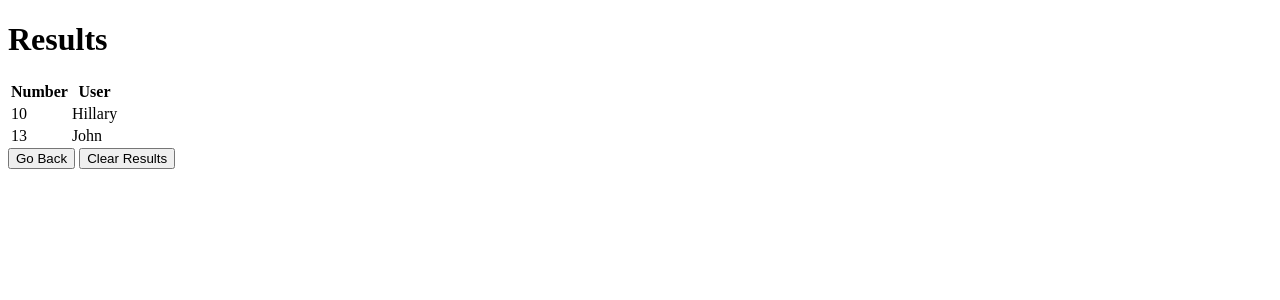
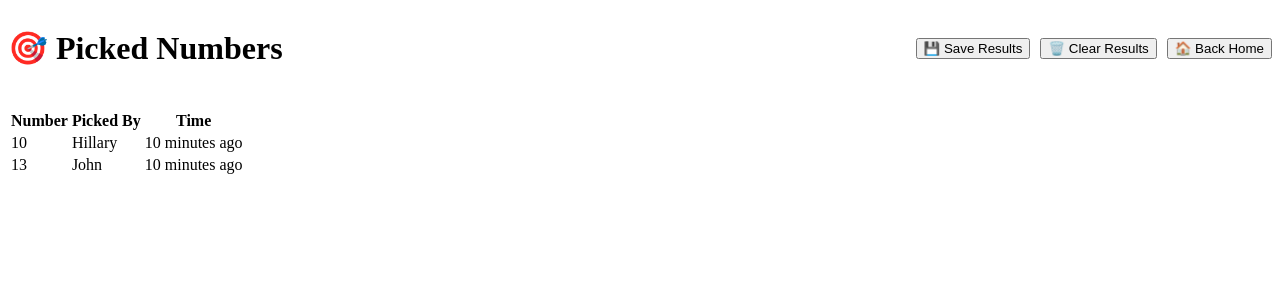
Before and after one commit to Phelah-phelix/Merry-Go-Round, a Django app: page /results/ in a window 1280 px wide. Shown: the top 300 px of the page. Run offline with Django 4.2, Linux system fonts and the light colour scheme; data comes from the database, SQL or seed files in the repository; both versions use the stored data as it was after the commit.

Commit message:
Save changes

```diff
--- a/picker/models.py
+++ b/picker/models.py
@@ -1,9 +1,11 @@
 from django.db import models
 
 class PickedNumber(models.Model):
-    number = models.IntegerField(unique=True)  # The number to be picked
-    user = models.CharField(max_length=100)    # The user who picked the number
-    is_picked = models.BooleanField(default=False)  # Whether the number has been picked
+    number = models.IntegerField(unique=True)
+    user = models.CharField(max_length=100, blank=True, null=True)
+    is_picked = models.BooleanField(default=False)
+    is_saved = models.BooleanField(default=False)
+    created_at = models.DateTimeField(auto_now_add=True)
 
     def __str__(self):
-        return f"{self.number} - {self.user}"
+        return f"Number {self.number} - {self.user or 'Unpicked'}"
--- a/picker/templates/picker/results.html
+++ b/picker/templates/picker/results.html
@@ -3,23 +3,67 @@
 <head>
     <meta charset="UTF-8">
     <meta name="viewport" content="width=device-width, initial-scale=1.0">
-    <title>Results</title>
+    <title>Results - Merry-Go-Round</title>
+    <link href="https://fonts.googleapis.com/css2?family=Poppins:wght@400;600&display=swap" rel="stylesheet">
+    <style>
+        /* Add the CSS from above here */
+
+        .results-header {
+            display: flex;
+            justify-content: space-between;
+            align-items: center;
+            margin-bottom: 20px;
+        }
+
+        .action-buttons {
+            display: flex;
+            gap: 10px;
+        }
+
+        .empty-state {
+            text-align: center;
+            padding: 40px;
+            color: #666;
+        }
+    </style>
 </head>
 <body>
-    <h1>Results</h1>
+    <div class="container">
+        <div class="results-header">
+            <h1>🎯 Picked Numbers</h1>
+            <div class="action-buttons">
+                <a href="{% url 'save_results' %}"><button>💾 Save Results</button></a>
+                <a href="{% url 'clear_results' %}"><button class="btn-secondary">🗑️ Clear Results</button></a>
+                <a href="{% url 'home' %}"><button>🏠 Back Home</button></a>
+            </div>
+        </div>
+
+        {% if picked_numbers %}
         <table>
+            <thead>
                 <tr>
                     <th>Number</th>
-            <th>User</th>
+                    <th>Picked By</th>
+                    <th>Time</th>
                 </tr>
-        {% for number in picked_numbers %}
+            </thead>
+            <tbody>
+                {% for num in picked_numbers %}
                 <tr>
-                <td>{{ number.number }}</td>
-                <td>{{ number.user }}</td>
+                    <td>{{ num.number }}</td>
+                    <td>{{ num.user }}</td>
+                    <td>{{ num.created_at|timesince }} ago</td>
                 </tr>
                 {% endfor %}
+            </tbody>
         </table>
-    <a href="{% url 'home' %}"><button>Go Back</button></a>
-    <a href="{% url 'clear_results' %}"><button>Clear Results</button></a>
+        {% else %}
+        <div class="empty-state">
+            <h2>No numbers have been picked yet</h2>
+            <p>Go back to the home page to start picking numbers!</p>
+            <a href="{% url 'home' %}"><button>🎠 Start Picking</button></a>
+        </div>
+        {% endif %}
+    </div>
 </body>
 </html>
--- a/picker/urls.py
+++ b/picker/urls.py
@@ -1,9 +1,10 @@
 from django.urls import path
-from . import views  # Import views from the current app
+from . import views
 
-# Define the urlpatterns list
 urlpatterns = [
-    path('', views.home, name='home'),  # Home page URL
-    path('pick/', views.pick_number, name='pick_number'),  # URL for picking a number
-    path('results/', views.results, name='results'),  # URL for viewing results
+    path('', views.home, name='home'),
+    path('pick/', views.pick_number, name='pick_number'),
+    path('results/', views.results, name='results'),
+    path('clear/', views.clear_results, name='clear_results'),
+    path('save/', views.save_results, name='save_results'),
 ]
--- a/picker/views.py
+++ b/picker/views.py
@@ -1,20 +1,38 @@
-import logging
-from django.shortcuts import render
+from django.shortcuts import render, redirect
 from django.http import JsonResponse
 from .models import PickedNumber
 import random
+from django.views.decorators.csrf import csrf_exempt
+from django.contrib import messages
 
-logger = logging.getLogger(__name__)
+def clear_results(request):
+    cleared_count = PickedNumber.objects.filter(is_picked=True, is_saved=False).count()
+    PickedNumber.objects.filter(is_picked=True, is_saved=False).delete()
+    PickedNumber.objects.all().update(is_picked=False, user=None)
+    messages.success(request, f'Cleared {cleared_count} unsaved results!')
+    return redirect('results')
+
+def save_results(request):
+    saved_count = PickedNumber.objects.filter(is_picked=True, is_saved=False).count()
+    PickedNumber.objects.filter(is_picked=True).update(is_saved=True)
+    messages.success(request, f'Saved {saved_count} results!')
+    return redirect('results')
+
+def initialize_numbers():
+    # Create numbers 1-13 if they don't exist
+    for i in range(1, 14):
+        PickedNumber.objects.get_or_create(number=i)
 
 def home(request):
+    initialize_numbers()
     return render(request, 'picker/home.html')
 
+@csrf_exempt
 def pick_number(request):
     if request.method == 'POST':
-        user = request.POST.get('user')
-        logger.info(f"Received user: {user}")
+        user = request.POST.get('user', '').strip()
         if not user:
-            return JsonResponse({'error': 'User name is required'}, status=400)
+            return JsonResponse({'error': 'Please enter your name'}, status=400)
 
         available_numbers = PickedNumber.objects.filter(is_picked=False)
         if available_numbers.exists():
@@ -22,11 +40,25 @@ def pick_number(request):
             random_number.user = user
             random_number.is_picked = True
             random_number.save()
-            return JsonResponse({'number': random_number.number, 'user': user})
-        else:
-            return JsonResponse({'error': 'No numbers left'}, status=400)
-    return JsonResponse({'error': 'Invalid request method'}, status=400)
+            return JsonResponse({
+                'number': random_number.number,
+                'user': user
+            })
+        return JsonResponse({'error': 'No numbers left'}, status=400)
+    return JsonResponse({'error': 'Invalid request'}, status=400)
 
 def results(request):
     picked_numbers = PickedNumber.objects.filter(is_picked=True)
     return render(request, 'picker/results.html', {'picked_numbers': picked_numbers})
+
+def clear_results(request):
+    # Clear only unsaved results
+    PickedNumber.objects.filter(is_picked=True, is_saved=False).delete()
+    # Reset remaining numbers
+    PickedNumber.objects.all().update(is_picked=False, user=None)
+    return redirect('results')
+
+def save_results(request):
+    # Mark current results as saved
+    PickedNumber.objects.filter(is_picked=True).update(is_saved=True)
+    return redirect('results')
```
Also changed, not shown: picker/templates/picker/home.html (+128 -67 lines), db.sqlite3, picker/migrations/0003_pickednumber_created_at_pickednumber_is_saved_and_more.py (added). Lines whose indentation alone changed are shown as unchanged.
